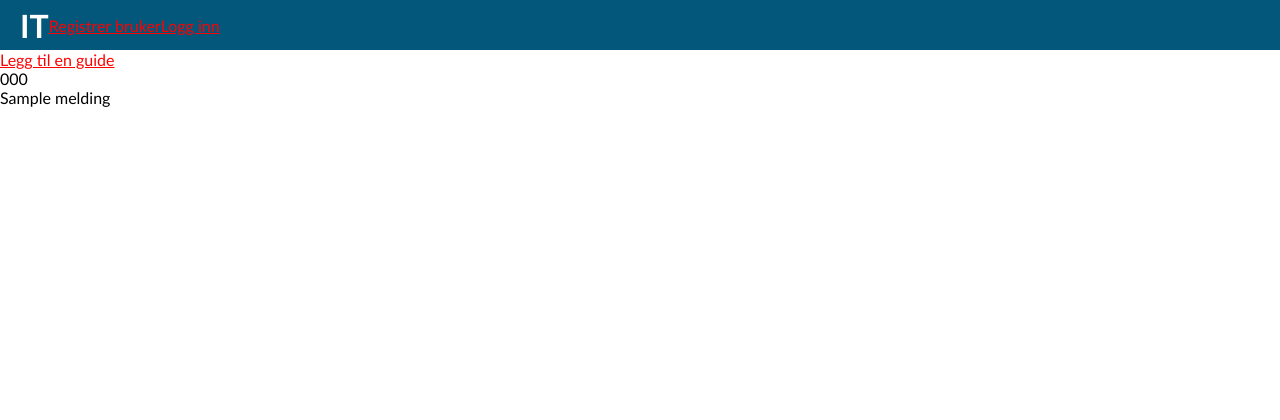
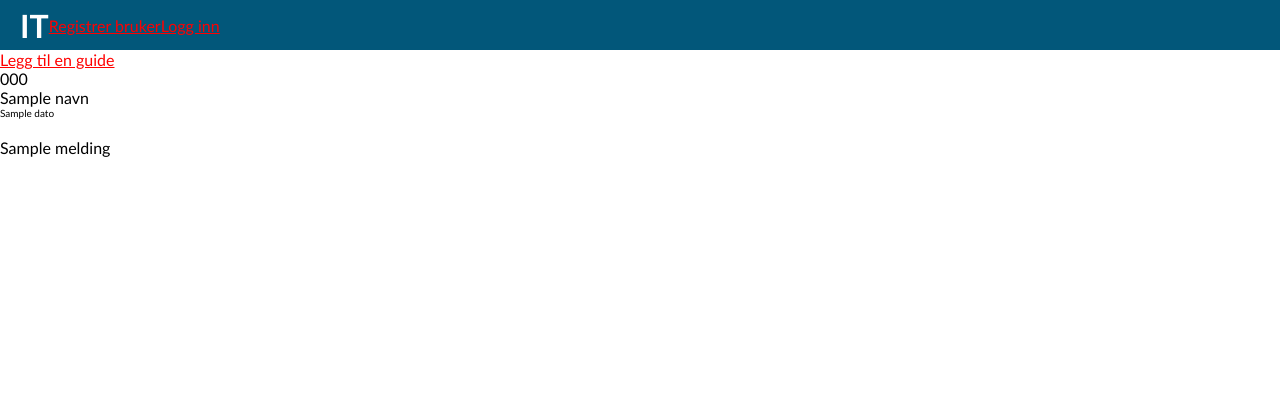
Before and after one commit to albertwojcicki/informasjonsteknologi, a Flask app: template client/templates/guides.html in a window 1280 px wide. Shown: the top 420 px of the page. Run offline with Flask 3, Linux system fonts and the light colour scheme; the template is opened without the code that fills it: most values are stand-ins (such as "Sample title", 1, 10 or a date in 2020).

Commit message:
små froandringer på guides siden

```diff
--- a/client/templates/guides.html
+++ b/client/templates/guides.html
@@ -8,7 +8,9 @@
 {% for guide in response %}
 
 <p>{{guide.tittel}}</p>
-
+<p>{{guide.navn}}</p>
+<p style="font-size: 10px;">{{guide.dato}}</p>
+<br>
 {% endfor %}
 
 <p>{{ response.melding }}</p>
--- a/server/app.py
+++ b/server/app.py
@@ -96,7 +96,8 @@ def post_guides():
     bruker_navn = request.get_json()["bruker_navn"]
     innhold = request.get_json()["innhold"]
     tittel = request.get_json()["tittel"]
-    dato = datetime.now()
+    dato = datetime.now().strftime("%x %X")
+    print(dato)
 
 
     cur.execute("INSERT INTO guides(tema_id, bruker_id, bruker_navn, innhold, tittel, dato) VALUES(?,?,?,?,?,?)", (tema_id, bruker_id, bruker_navn, innhold, tittel, dato))
```
